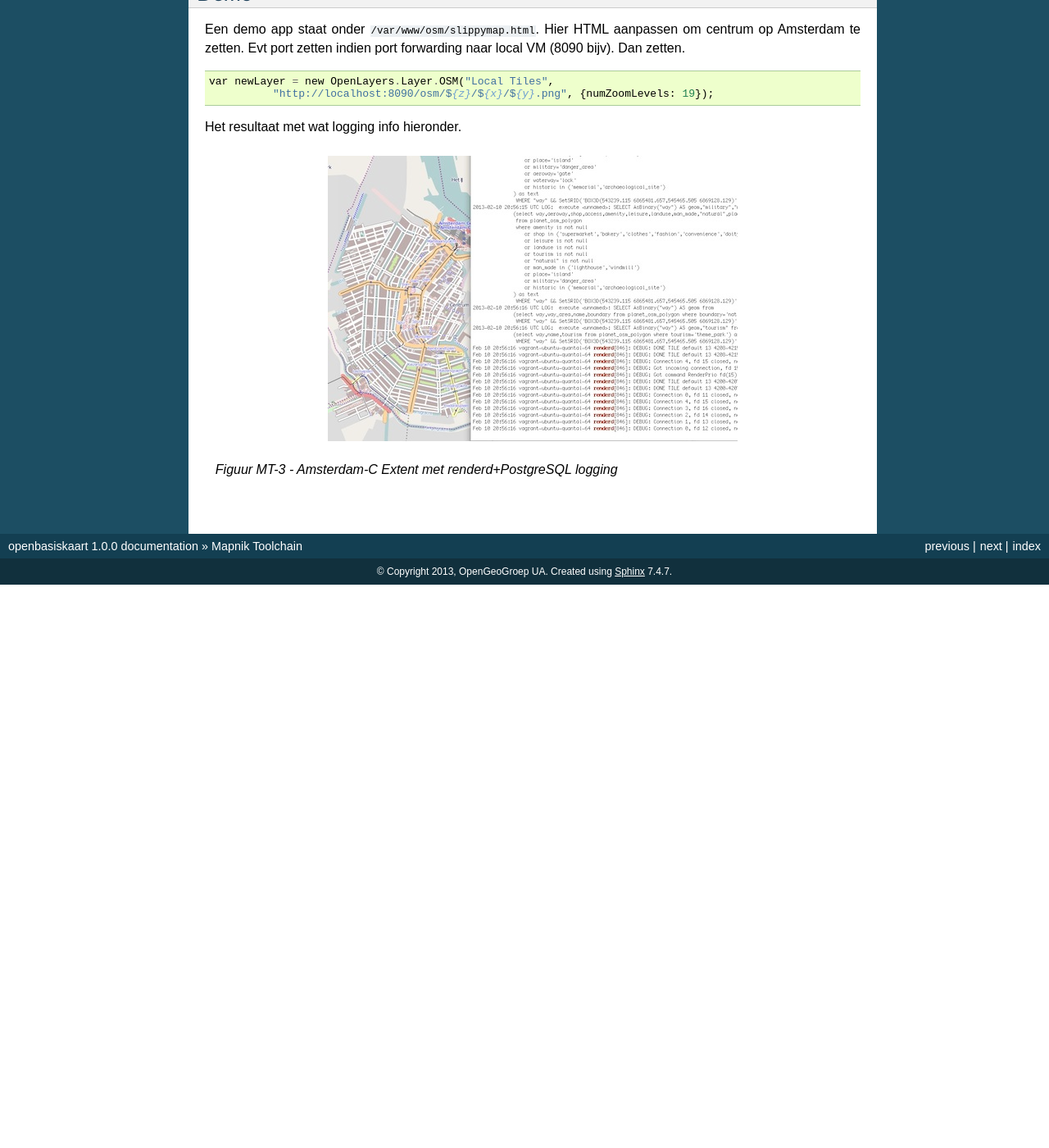
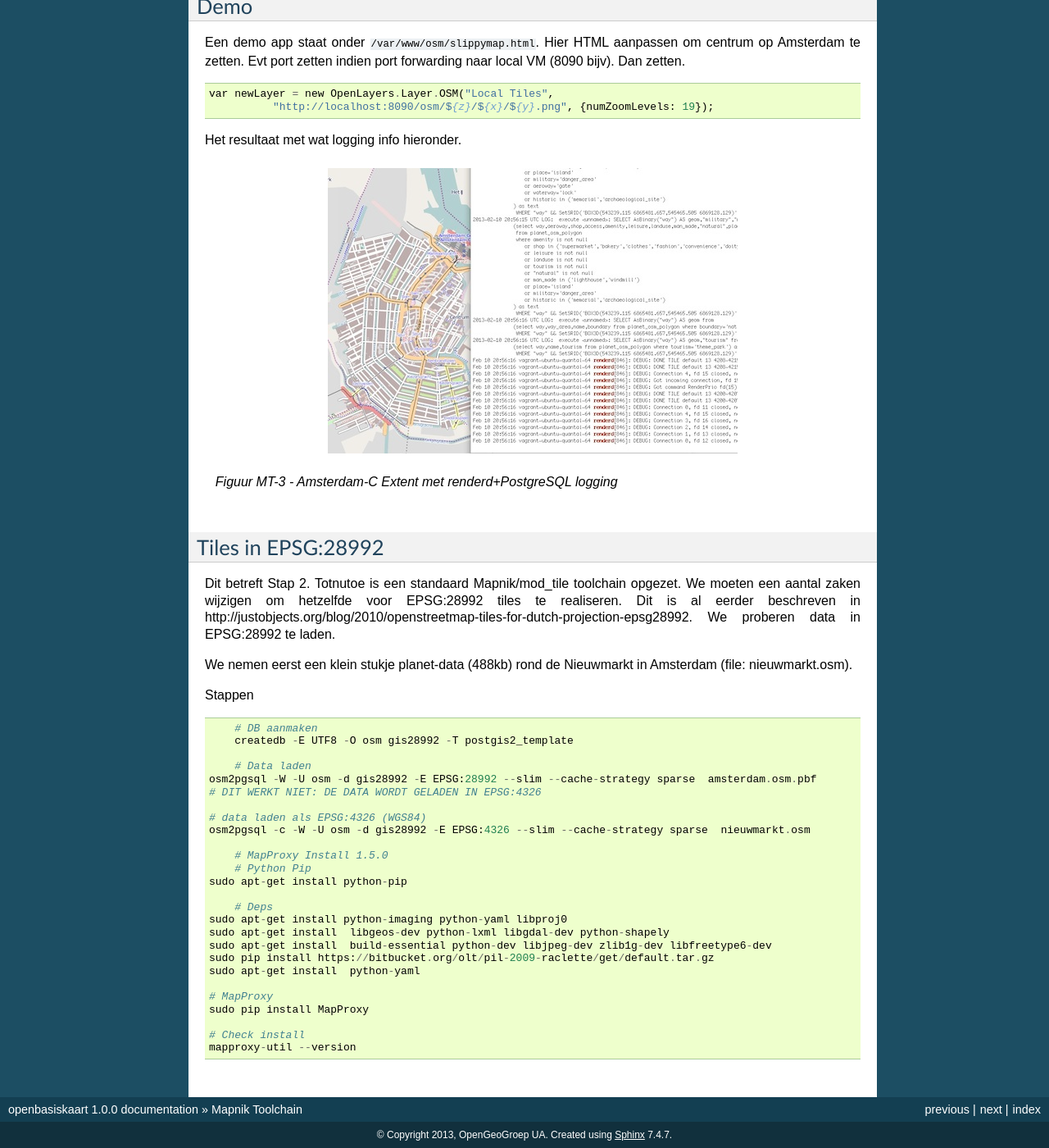
Before and after one commit to opengeogroep/openbasiskaart, a Sphinx documentation site: the page built from docs/source/mapnik-toolchain.rst, in a window 1280 px wide and 1400 px high, scrolled down 6331 px. Shown: the whole window at 82% size. Built offline with Sphinx 7.4.7, drawn with Linux system fonts in a browser that asks for light colours; before the commit the page ends 7044 px from its top, so only the background shows below that; some of the changed text lies outside the part shown.

```diff
--- a/docs/source/mapnik-toolchain.rst
+++ b/docs/source/mapnik-toolchain.rst
@@ -111,10 +111,12 @@
     psql -c "ALTER USER osm WITH PASSWORD 'osm';"
     createdb -E UTF8 -O osm postgis2_template
     psql -d postgis2_template -c "CREATE EXTENSION postgis;"
-    createdb -E UTF8 -O osm gis -T postgis2_template
 
 	# legacy.sql compat layer om problemen met Mapnik 2.0 (niet bestaande functies op te lossen)
-	psql -d gis -f /usr/share/postgresql/9.1/contrib/postgis-2.0/legacy.sql
+    psql -d postgis2_template -f /usr/share/postgresql/9.1/contrib/postgis-2.0/legacy.sql
+
+    # Aanmaken DB met PostGIS template
+    createdb -E UTF8 -O osm gis -T postgis2_template
 
 Inloggen enablen. ::
 
@@ -323,3 +324,42 @@
    :align: center
 
    *Figuur MT-3 - Amsterdam-C Extent met renderd+PostgreSQL logging*
+
+Tiles in EPSG:28992
+===================
+
+Dit betreft Stap 2. Totnutoe is een standaard Mapnik/mod_tile toolchain opgezet. We moeten een aantal zaken wijzigen
+om hetzelfde voor EPSG:28992 tiles te realiseren. Dit is al eerder beschreven in
+http://justobjects.org/blog/2010/openstreetmap-tiles-for-dutch-projection-epsg28992. We proberen data
+in EPSG:28992 te laden.
+
+We nemen eerst een klein stukje planet-data (488kb) rond de Nieuwmarkt in Amsterdam (file:  nieuwmarkt.osm).
+
+Stappen ::
+
+	# DB aanmaken
+	createdb -E UTF8 -O osm gis28992 -T postgis2_template
+
+	# Data laden
+    osm2pgsql -W -U osm -d gis28992 -E EPSG:28992 --slim --cache-strategy sparse  amsterdam.osm.pbf
+    # DIT WERKT NIET: DE DATA WORDT GELADEN IN EPSG:4326
+
+    # data laden als EPSG:4326 (WGS84)
+    osm2pgsql -c -W -U osm -d gis28992 -E EPSG:4326 --slim --cache-strategy sparse  nieuwmarkt.osm
+
+	# MapProxy Install 1.5.0
+	# Python Pip
+    sudo apt-get install python-pip
+
+	# Deps
+    sudo apt-get install python-imaging python-yaml libproj0
+    sudo apt-get install  libgeos-dev python-lxml libgdal-dev python-shapely
+    sudo apt-get install  build-essential python-dev libjpeg-dev zlib1g-dev libfreetype6-dev
+    sudo pip install https://bitbucket.org/olt/pil-2009-raclette/get/default.tar.gz
+    sudo apt-get install  python-yaml
+
+    # MapProxy
+    sudo pip install MapProxy
+
+    # Check install
+    mapproxy-util --version
```
Also changed, not shown: other parts of docs/source/mapnik-toolchain.rst (+0 -1 lines).
